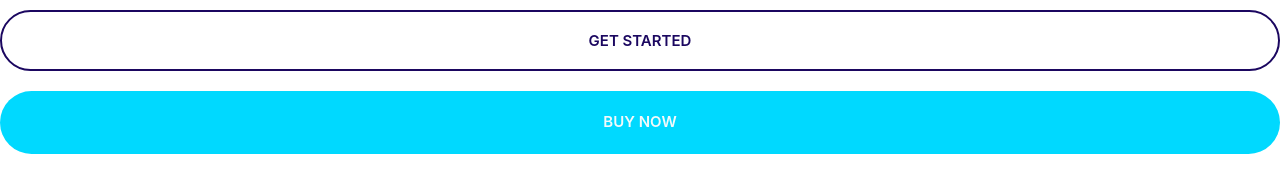
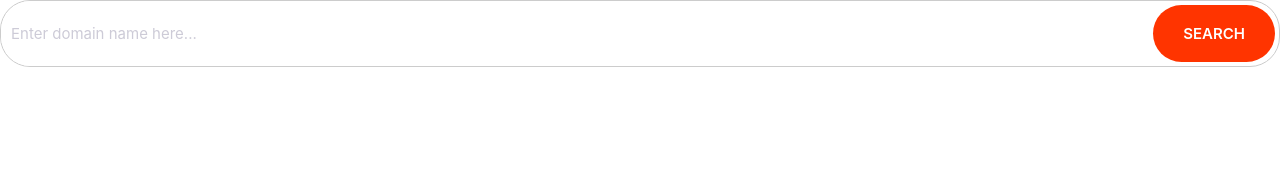
Before and after one commit to monwen/simple-website, a plain HTML site: page index.html in a window 1280 px wide. Drawn offline with Linux system fonts and the light colour scheme.

Commit message:
adding input styles

```diff
--- a/css/styles.css
+++ b/css/styles.css
@@ -4,6 +4,8 @@
     --color-accent: #ff3400;
     --color-headings: #1b0760;
     --color-body: #918ca4;
+    --color-border: #ccc;
+    --border-radius: 30px;
 }
 
 *, *::after, *::before{
@@ -237,3 +239,42 @@
     background: var(--color-headings);
     color:#fff;
 }
+
+/* Inputs */
+
+.input {
+    border-radius: var(--border-radius);
+    border: 1px solid var(--color-border);
+    color: var(--color-headings);
+    font-size: 2rem;
+    outline: 0;
+    padding: 1.5rem 3.5rem;
+}
+
+::placeholder{
+    color: #cdcbd7;
+}
+
+.input-group {
+    border: 1px solid var(--color-border);
+    border-radius: var(--border-radius);
+    display: flex;
+
+}
+
+.input-group .input{
+    border: 0;
+    flex-grow: 1;
+    padding: 1.5rem 1rem;
+}
+
+.input-group .btn{
+    margin: 4px;
+}
+
+
+@media screen and (min-width: 1024px){
+    .input{
+       font-size: 1.5rem;
+    }
+}
--- a/index.html
+++ b/index.html
@@ -10,9 +10,11 @@
 
 </head>
 <body>
+    <div class="input-group">
+        <input type="text" class="input" placeholder="Enter domain name here...">
+        <button class="btn btn--accent">Search</button>
+    </div>
 
-  <button class="btn btn--outline btn--block">Get Started</button>
-  <a href="#" class="btn btn--secondary btn--block">Buy Now</a>
 
 
 </body>
```
Also changed, not shown: components/buttons.html (added, +2 -0 lines), components/inputs.html (added).
